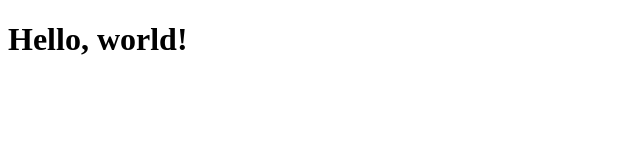
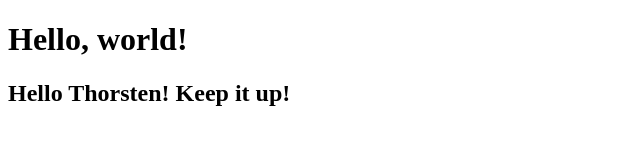
Before and after one commit to it-ethno/Thorsten-Gries-project, a plain HTML site: page index.html in a window 1280 px wide. Shown: the whole page, without its empty margins (0-640 px from the left). Drawn offline with Linux system fonts and the light colour scheme.

Commit message:
added greeting

```diff
--- a/index.html
+++ b/index.html
@@ -3,5 +3,6 @@
     <head></head>
     <body>
         <h1>Hello, world!</h1>
+        <h2>Hello Thorsten! Keep it up!</h2>
     </body>
 </html>
```
